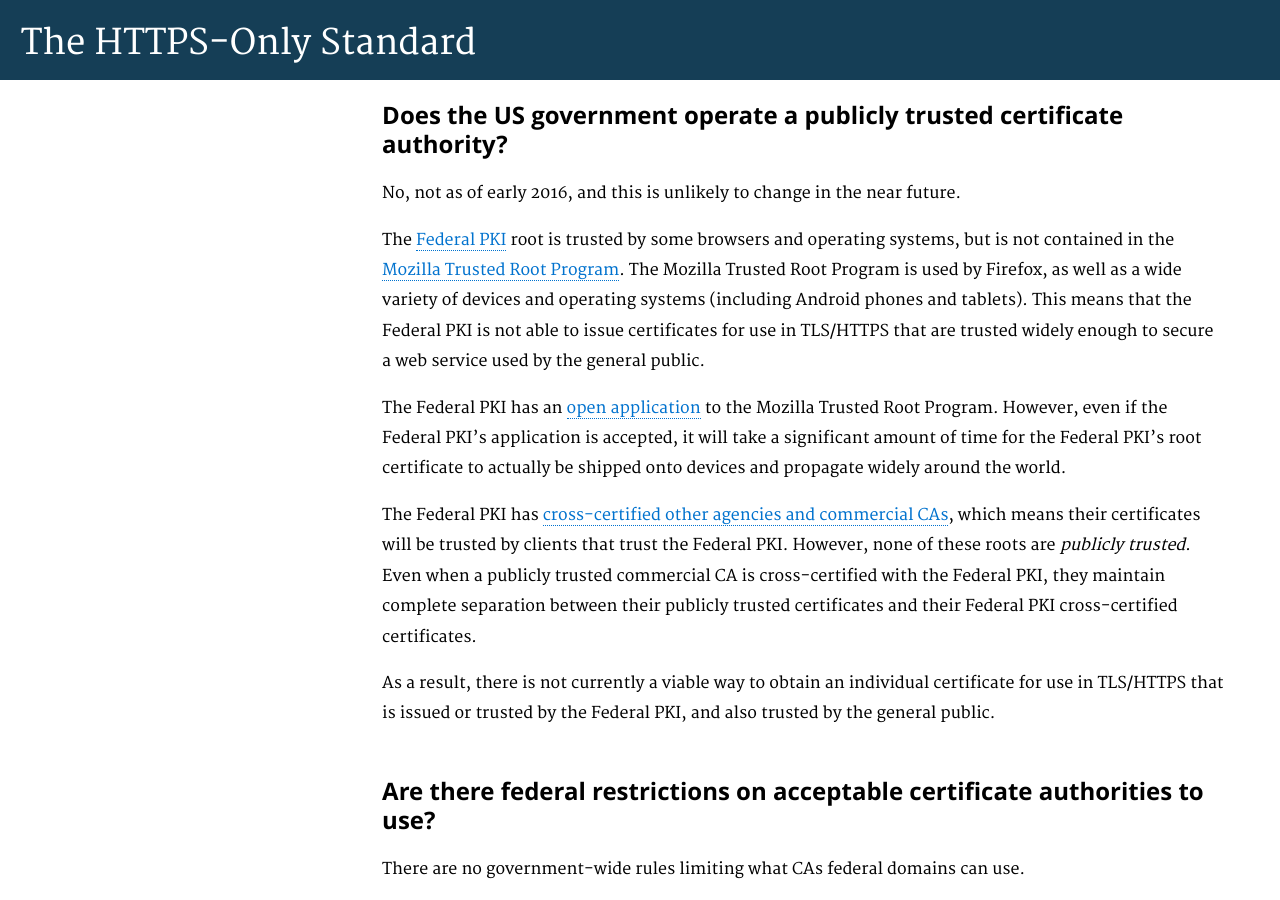
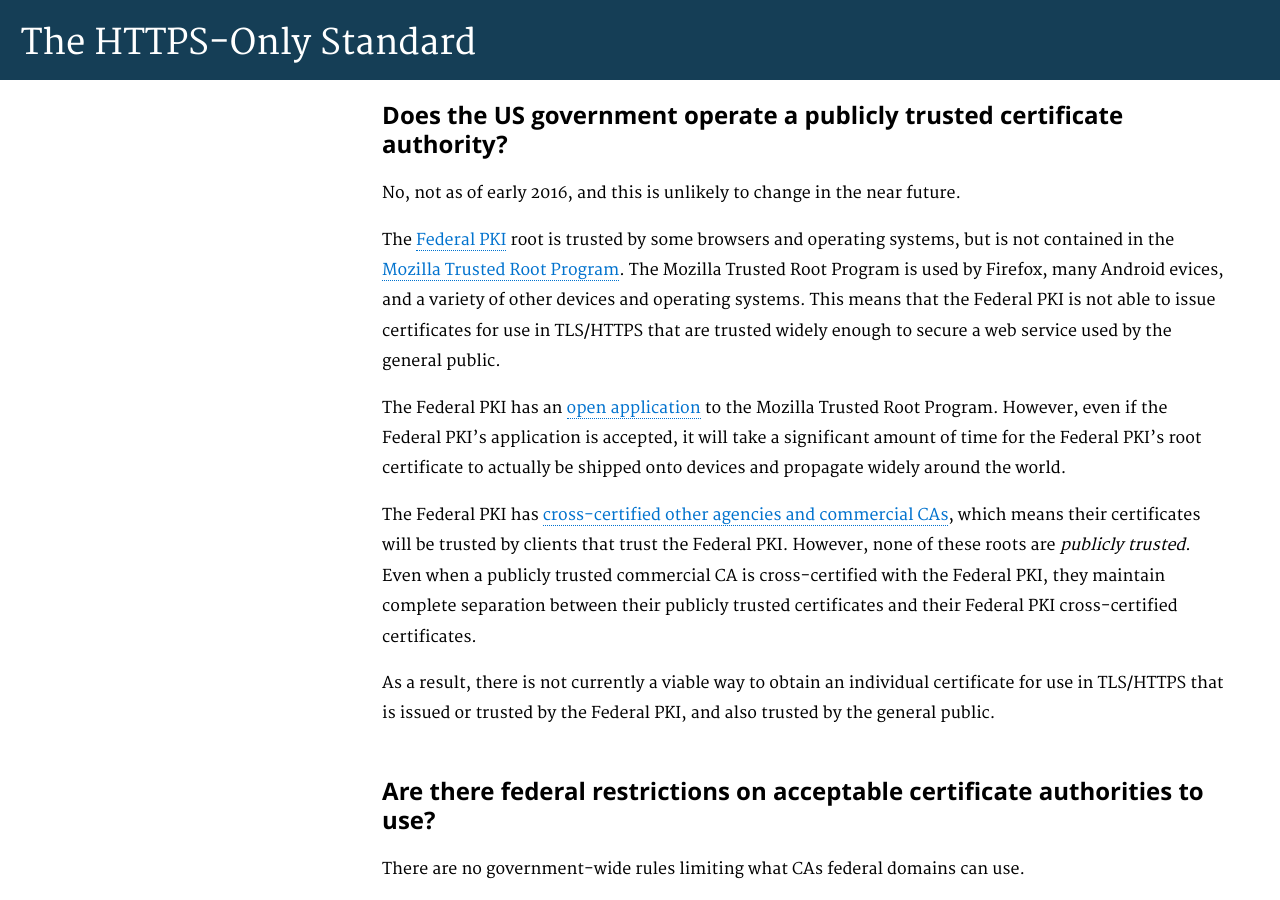
Before and after one commit to GSA/https, a Jekyll site: the page built from pages/certificates.md, in a window 1280 px wide and 900 px high, scrolled down 2699 px. Built offline with Jekyll 4.4.1, drawn with Linux system fonts in a browser that asks for light colours; Markdown is read by kramdown in place of the engine named in the settings.

Commit message:
reword slightly

```diff
--- a/pages/certificates.md
+++ b/pages/certificates.md
@@ -66,7 +66,7 @@ The Baseline Requirements only constrain CAs -- they do not constrain browser be
 
 No, not as of early 2016, and this is unlikely to change in the near future.
 
-The [Federal PKI](https://www.idmanagement.gov/IDM/s/article_content_old?tag=a0Gt0000000SfwP) root is trusted by some browsers and operating systems, but is not contained in the [Mozilla Trusted Root Program](https://www.mozilla.org/en-US/about/governance/policies/security-group/certs/policy/). The Mozilla Trusted Root Program is used by Firefox, as well as a wide variety of devices and operating systems (including Android phones and tablets). This means that the Federal PKI is not able to issue certificates for use in TLS/HTTPS that are trusted widely enough to secure a web service used by the general public.
+The [Federal PKI](https://www.idmanagement.gov/IDM/s/article_content_old?tag=a0Gt0000000SfwP) root is trusted by some browsers and operating systems, but is not contained in the [Mozilla Trusted Root Program](https://www.mozilla.org/en-US/about/governance/policies/security-group/certs/policy/). The Mozilla Trusted Root Program is used by Firefox, many Android evices, and a variety of other devices and operating systems. This means that the Federal PKI is not able to issue certificates for use in TLS/HTTPS that are trusted widely enough to secure a web service used by the general public.
 
 The Federal PKI has an [open application](https://bugzilla.mozilla.org/show_bug.cgi?id=478418) to the Mozilla Trusted Root Program. However, even if the Federal PKI's application is accepted, it will take a significant amount of time for the Federal PKI's root certificate to actually be shipped onto devices and propagate widely around the world.
 
```
